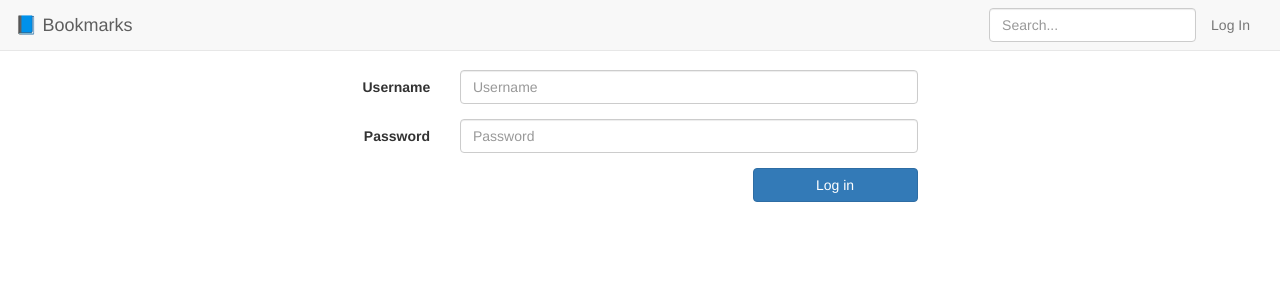
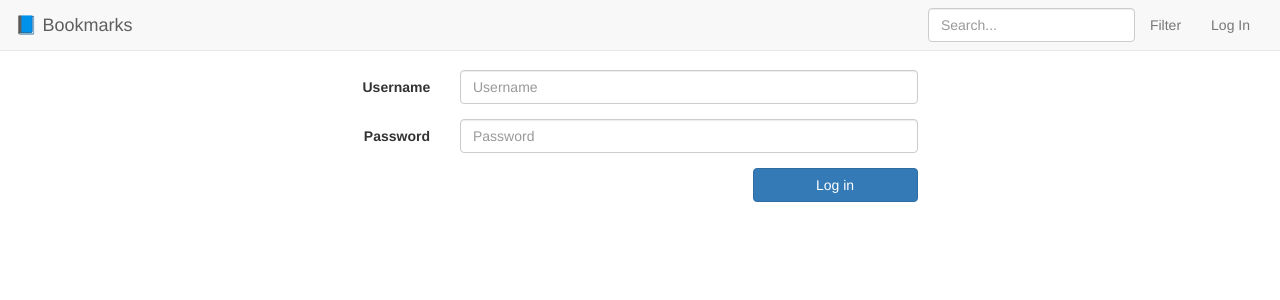
Before and after one commit to tom-henderson/bookmarks, a Django app: page /login/ in a window 1280 px wide. Shown: the top 300 px of the page. Run offline with Django 3.2, Linux system fonts and the light colour scheme; some libraries are stand-ins or nearby versions.

Commit message:
Allow filter when not logged in.

```diff
--- a/bookmarks/templates/bookmarks/navbar.html
+++ b/bookmarks/templates/bookmarks/navbar.html
@@ -24,8 +24,9 @@
 
         {% if user.is_authenticated %}
           <li><a href="{% url 'bookmark_create' %}">Add</a></li>
-          <li><a href="#" data-toggle="modal" data-target="#filter-form">Filter</a></li>
         {% endif %}
+
+        <li><a href="#" data-toggle="modal" data-target="#filter-form">Filter</a></li>
 
         {% if user.is_authenticated %}
           <li class="dropdown">
```
